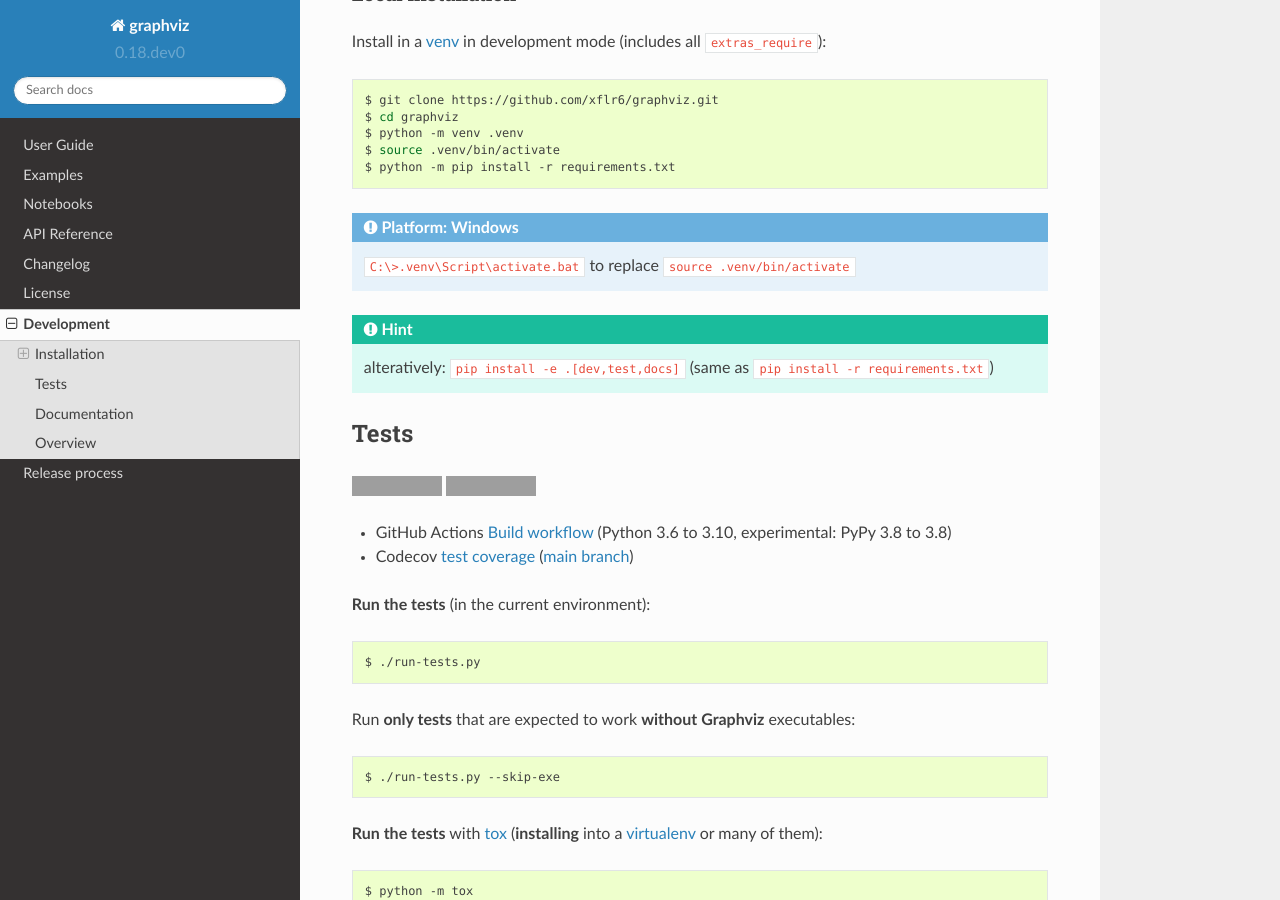
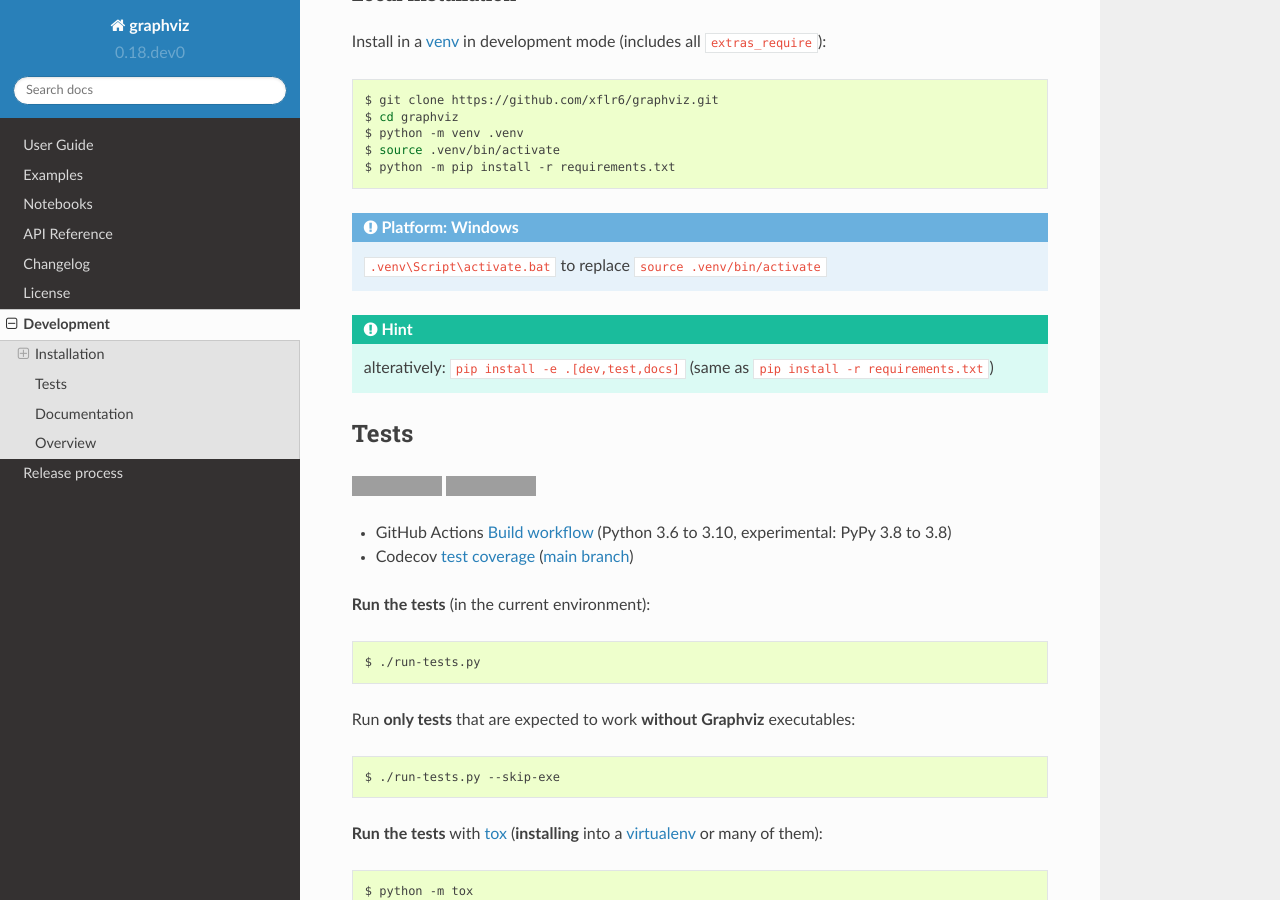
Before and after one commit to xflr6/graphviz, a Sphinx documentation site: the page built from docs/development.rst, in a window 1280 px wide and 900 px high, scrolled down 452 px. Built offline with Sphinx 7.4.7 and the Read the Docs theme 2.0.0, drawn with Linux system fonts in a browser that asks for light colours; the version number is read from the project's files by our own code; grey boxes are pictures that could not be loaded.

Commit message:
drop inline prompt

```diff
--- a/docs/development.rst
+++ b/docs/development.rst
@@ -30,7 +30,7 @@ Install in a venv_ in development mode (includes all ``extras_require``):
 
 .. admonition:: Platform: Windows
 
-    ``C:\>.venv\Script\activate.bat``
+    ``.venv\Script\activate.bat``
     to replace ``source .venv/bin/activate``
 
 .. hint::
```
